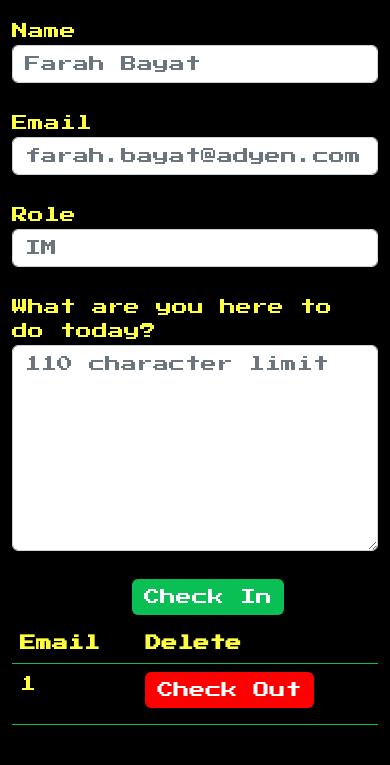
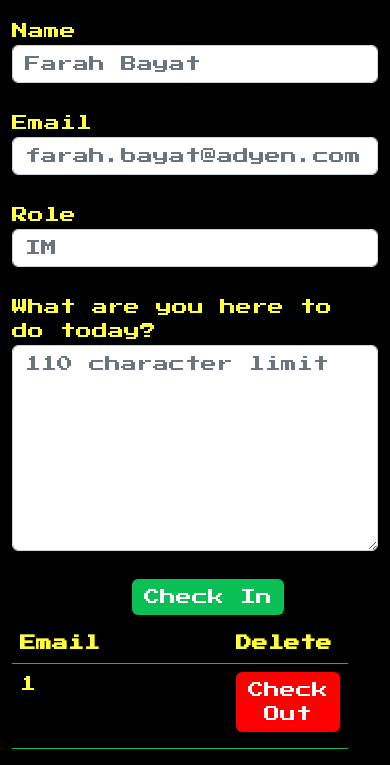
Before and after one commit to farahdibaB/DutyRoom, a Flask app: template app/templates/mobile.html in a window 390 px wide. Shown: the part 111-876 px from the top of the page. Before the commit the page ends 836 px from the top, so only its background shows below. Run offline with Flask 3, Linux system fonts and the light colour scheme; the template is opened without the code that fills it: most values are stand-ins (such as "Sample title", 1, 10 or a date in 2020); some web fonts are replaced.

Commit message:
fixing check out table on mobile

```diff
--- a/app/static/css/application.css
+++ b/app/static/css/application.css
@@ -270,3 +270,10 @@ footer {
   right: 0;
   background-color: #2121DE;
 }
+
+td span {
+  display:block;
+  width: 200px;
+  overflow: hidden;
+  text-overflow: ellipsis;
+}
--- a/app/templates/mobile.html
+++ b/app/templates/mobile.html
@@ -43,7 +43,7 @@
 </div>
 </div>
 <div class="col-xs-12">
-  <table class="table table-bordered tcheckm">
+  <table class="table table-bordered tcheckm" style="max-width:320px">
     <thead class="thcheck">
         <tr class="table-success">
             <th scope="col">Email</th>
@@ -53,7 +53,7 @@
     <tbody class="tbcheck">
         {% for user in users %}
         <tr class="table-success">
-            <td>{{user[0]}}</td>
+            <td><span>{{user[0]}} </span></td>
             <form action="/delete_m" method="POST" class="form-inline">
               <input name="getEmail" value="{{user[0]}}" type=hidden>
             <td><button type="submit" name="{{user[0]}}" class="btn btn-primary mb-2 checkoutbtn">Check Out</button></td>
```
